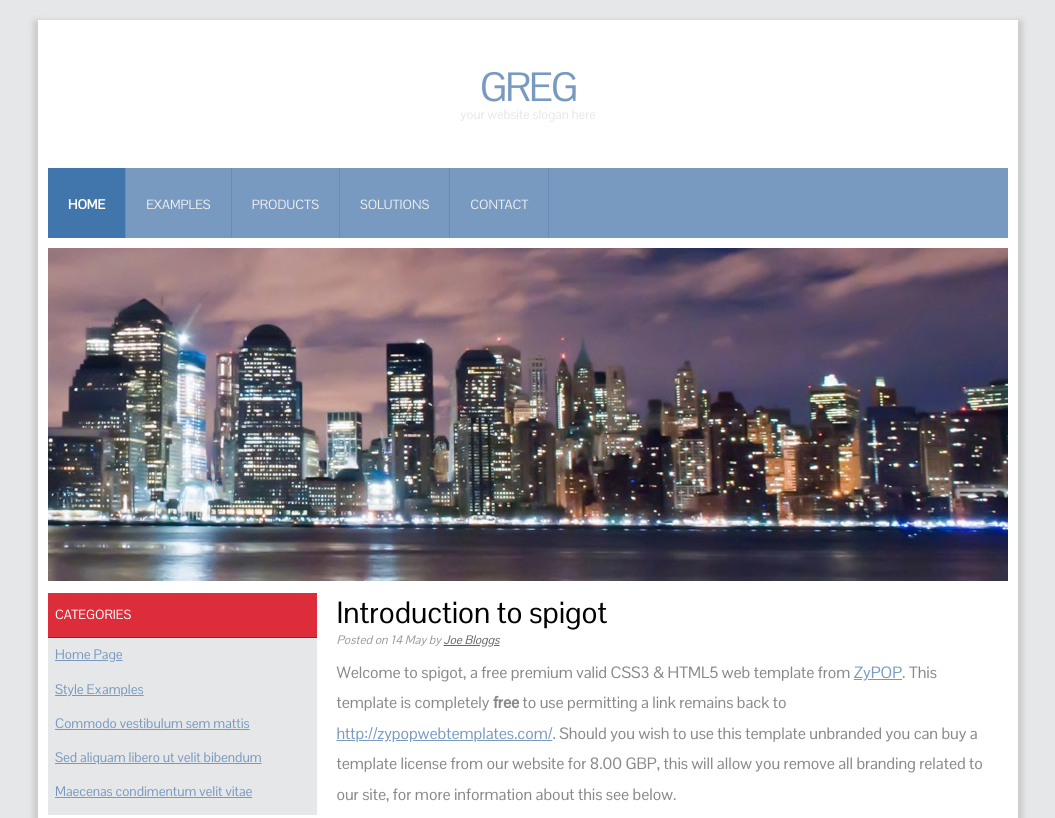
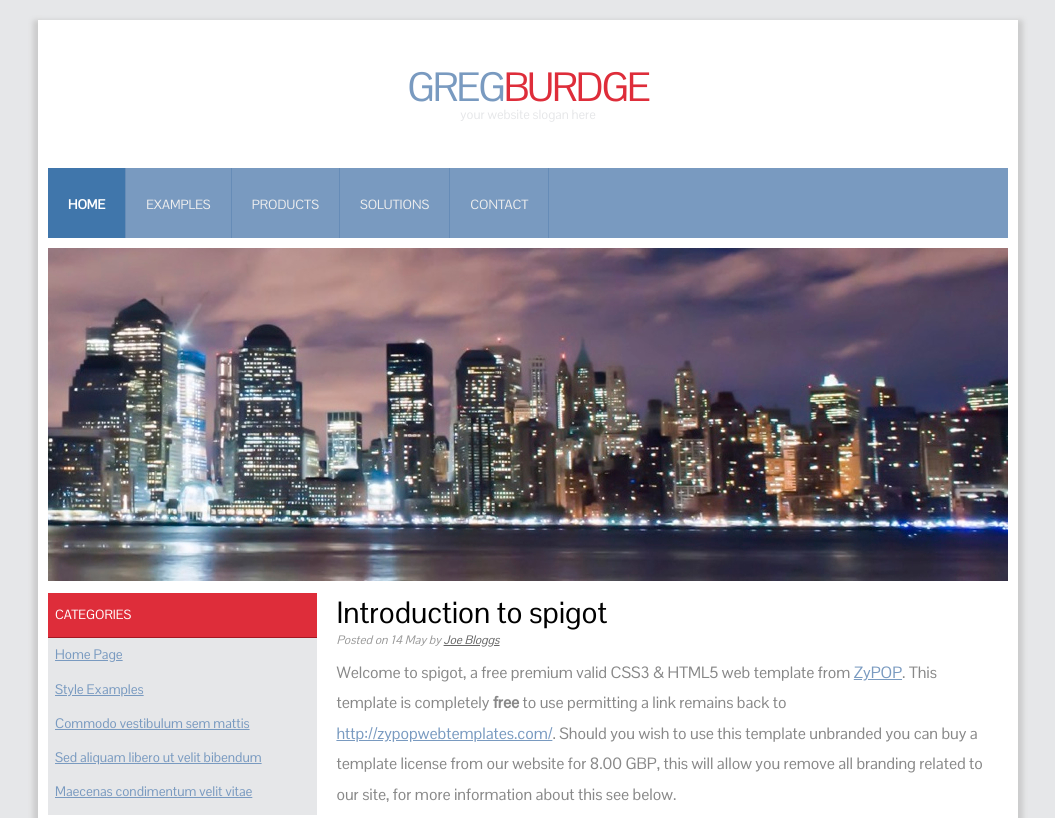
Before and after one commit to gburdge/portfolio, a plain HTML site: page index.html in a window 1280 px wide. Shown: the top 818 px of the page, without its empty margins (112-1167 px from the left). Drawn offline with Linux system fonts and the light colour scheme.

Commit message:
added last name

```diff
--- a/index.html
+++ b/index.html
@@ -18,7 +18,7 @@ License: Creative Commons Attribution
 <body>
 <div id="container">
     <header>
-    	<h1><a href="/">Greg<span></span></a></h1>
+    	<h1><a href="/">Greg<span>Burdge</span></a></h1>
         <h2>your website slogan here</h2>
     </header>
     <nav>
```
